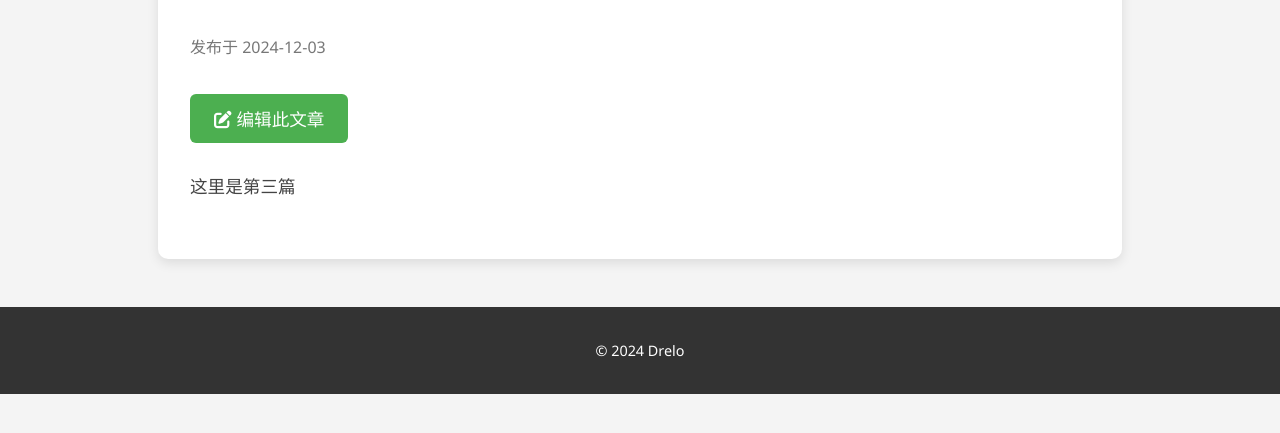
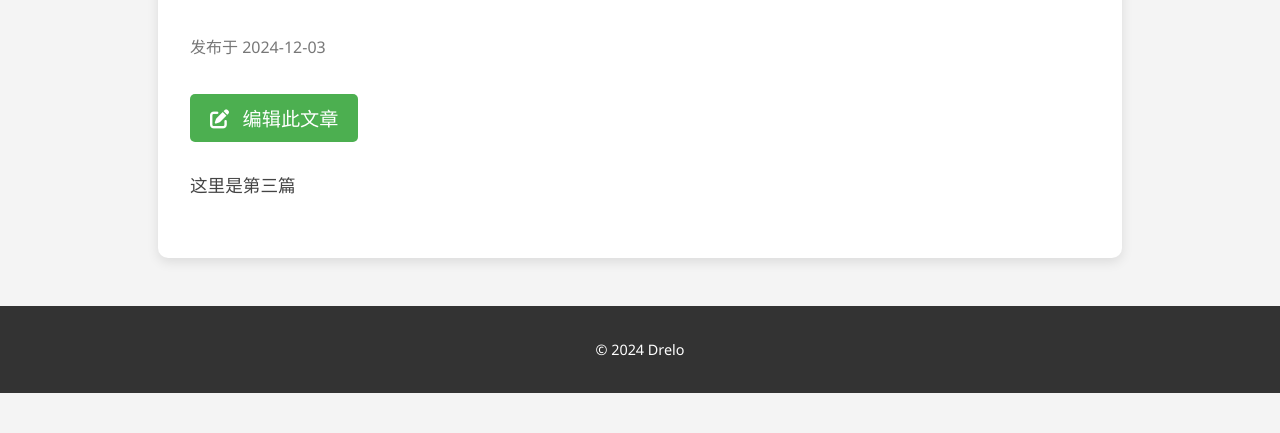
Before and after one commit to Drelov/newpage, a Jekyll site: the page built from _posts/2024-12-03-three.md, in a window 1280 px wide. Shown: the part 243-676 px from the top of the page. Built offline with Jekyll 4.4.1, drawn with Linux system fonts in a browser that asks for light colours.

Commit message:
Update style.css

```diff
--- a/assets/css/style.css
+++ b/assets/css/style.css
@@ -188,3 +188,23 @@ pre .copy-btn:focus {
 pre .copy-btn i {
   pointer-events: none; /* 防止点击图标时触发其他事件 */
 }
+
+/* 编辑按钮样式 */
+.edit-btn {
+  background-color: #4CAF50; /* 绿色背景 */
+  color: white;
+  border: none;
+  padding: 10px 20px;
+  font-size: 1.2rem;
+  cursor: pointer;
+  border-radius: 5px;
+  transition: background-color 0.3s ease;
+}
+
+.edit-btn:hover {
+  background-color: #45a049; /* 悬停时变为稍深的绿色 */
+}
+
+.edit-btn i {
+  margin-right: 8px;
+}
```
